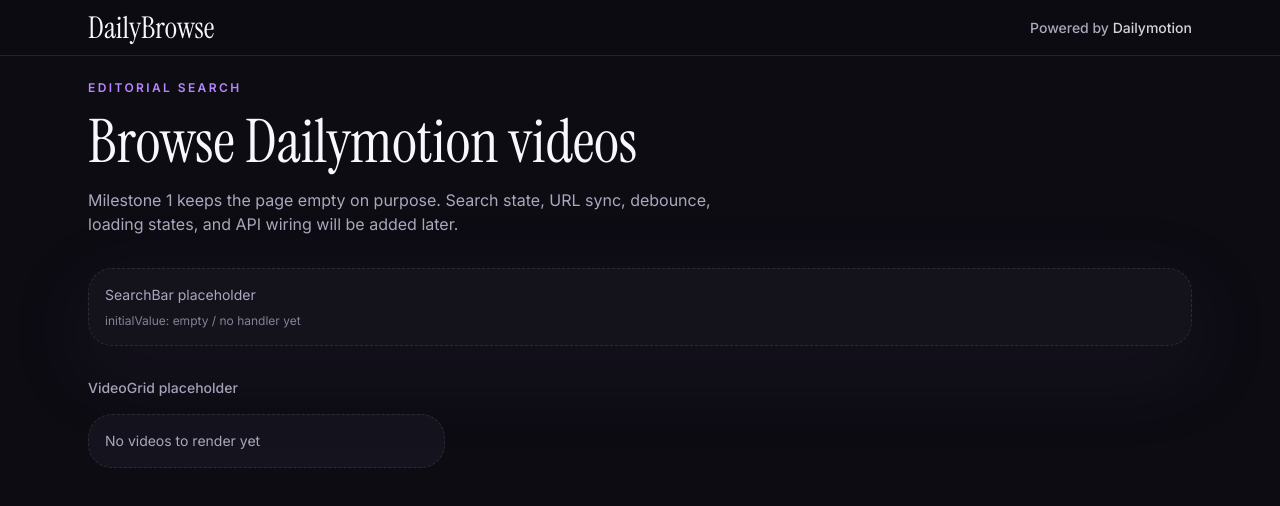
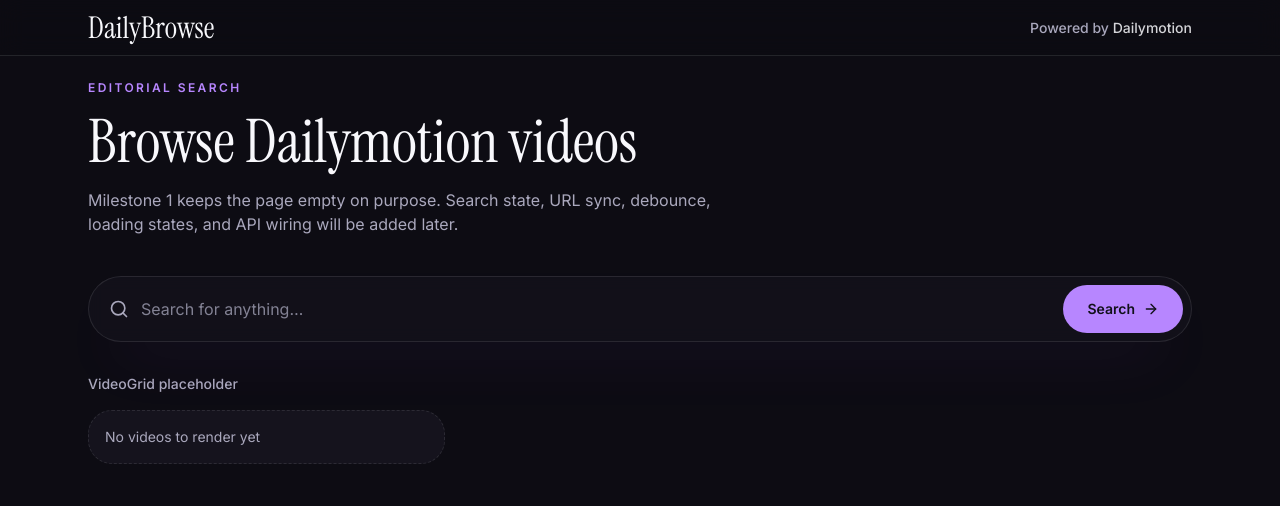
Before and after one commit to LorianeE/dailymotion, a React (Vite) app: page / in a window 1280 px wide. Shown: the top 506 px of the page. Built offline with nearby package versions, Linux system fonts and the light colour scheme.

Commit message:
feat(searchbar): add searchbar and shadcn-like components

```diff
--- a/src/components/SearchBar/SearchBar.tsx
+++ b/src/components/SearchBar/SearchBar.tsx
@@ -1,19 +1,79 @@
+import { useState } from "react";
+import type { FormEvent } from "react";
+
+import { Button } from "../ui/button";
+import { Input } from "../ui/input";
+
 type SearchBarProps = {
-  initialValue?: string;
-  onSearch?: (value: string) => void;
+  query: string;
+  onSearch: (value: string) => void;
 };
 
-export function SearchBar({
-  initialValue = "",
-  onSearch,
-}: SearchBarProps) {
+export function SearchBar({ query, onSearch }: SearchBarProps) {
+  const [value, setValue] = useState(query);
+
+  function handleSubmit(event: FormEvent<HTMLFormElement>) {
+    event.preventDefault();
+    onSearch(value);
+  }
+
   return (
-    <div className="glass-surface rounded-2xl border border-dashed p-4 text-sm text-muted-foreground">
-      SearchBar placeholder
-      <div className="mt-2 text-xs text-muted-foreground/75">
-        initialValue: {initialValue || "empty"}
-        {onSearch ? " / handler ready" : " / no handler yet"}
-      </div>
-    </div>
+    <form
+      className="mt-10 flex items-center gap-2 rounded-full border border-border bg-card/60 p-2 pl-5 shadow-[0_30px_60px_-30px_rgba(168,85,247,0.35)] backdrop-blur"
+      onSubmit={handleSubmit}
+      role="search"
+    >
+      <SearchIcon className="h-5 w-5 shrink-0 text-muted-foreground" />
+      <Input
+        className="h-12 flex-1 px-1"
+        onChange={(event) => setValue(event.target.value)}
+        placeholder="Search for anything…"
+        type="search"
+        value={value}
+      />
+      <Button
+        className="h-12 shrink-0 rounded-full bg-primary px-6 text-primary-foreground hover:bg-primary/90"
+        type="submit"
+      >
+        <span>Search</span>
+        <ArrowRightIcon className="h-4 w-4" />
+      </Button>
+    </form>
   );
 }
+
+function SearchIcon({ className }: { className?: string }) {
+  return (
+    <svg
+      aria-hidden="true"
+      className={className}
+      fill="none"
+      stroke="currentColor"
+      strokeLinecap="round"
+      strokeLinejoin="round"
+      strokeWidth="2"
+      viewBox="0 0 24 24"
+    >
+      <circle cx="11" cy="11" r="8" />
+      <path d="m21 21-4.35-4.35" />
+    </svg>
+  );
+}
+
+function ArrowRightIcon({ className }: { className?: string }) {
+  return (
+    <svg
+      aria-hidden="true"
+      className={className}
+      fill="none"
+      stroke="currentColor"
+      strokeLinecap="round"
+      strokeLinejoin="round"
+      strokeWidth="2"
+      viewBox="0 0 24 24"
+    >
+      <path d="M5 12h14" />
+      <path d="m12 5 7 7-7 7" />
+    </svg>
+  );
+}
--- /dev/null
+++ b/src/components/ui/button.tsx
@@ -0,0 +1,19 @@
+import type { ButtonHTMLAttributes } from "react";
+
+import { cn } from "../../lib/utils";
+
+type ButtonProps = ButtonHTMLAttributes<HTMLButtonElement>;
+
+export function Button({ className, type = "button", ...props }: ButtonProps) {
+  return (
+    <button
+      className={cn(
+        "inline-flex items-center justify-center gap-2 whitespace-nowrap text-sm font-semibold transition-colors disabled:pointer-events-none disabled:opacity-50",
+        "focus-visible:outline-2 focus-visible:outline-offset-2 focus-visible:outline-ring",
+        className,
+      )}
+      type={type}
+      {...props}
+    />
+  );
+}
--- /dev/null
+++ b/src/components/ui/input.tsx
@@ -0,0 +1,18 @@
+import type { InputHTMLAttributes } from "react";
+
+import { cn } from "../../lib/utils";
+
+type InputProps = InputHTMLAttributes<HTMLInputElement>;
+
+export function Input({ className, type = "text", ...props }: InputProps) {
+  return (
+    <input
+      className={cn(
+        "flex min-w-0 border-0 bg-transparent text-base text-foreground outline-none placeholder:text-muted-foreground/75 disabled:cursor-not-allowed disabled:opacity-50",
+        className,
+      )}
+      type={type}
+      {...props}
+    />
+  );
+}
--- /dev/null
+++ b/src/lib/utils.ts
@@ -0,0 +1,3 @@
+export function cn(...classes: Array<false | null | string | undefined>) {
+  return classes.filter(Boolean).join(" ");
+}
```
